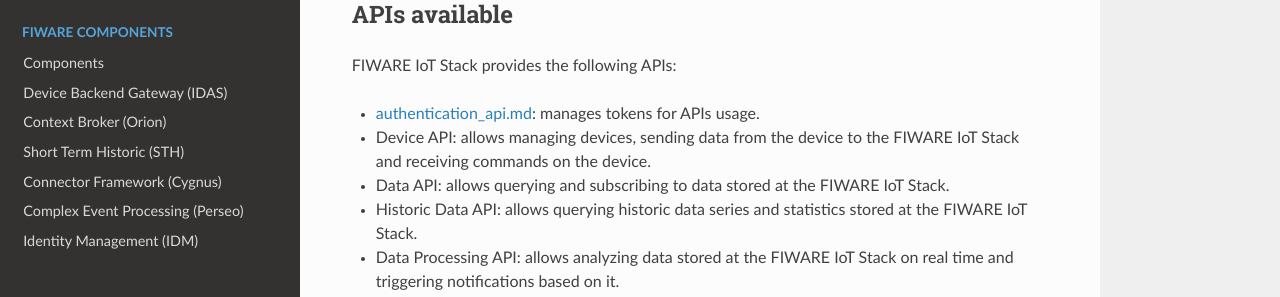
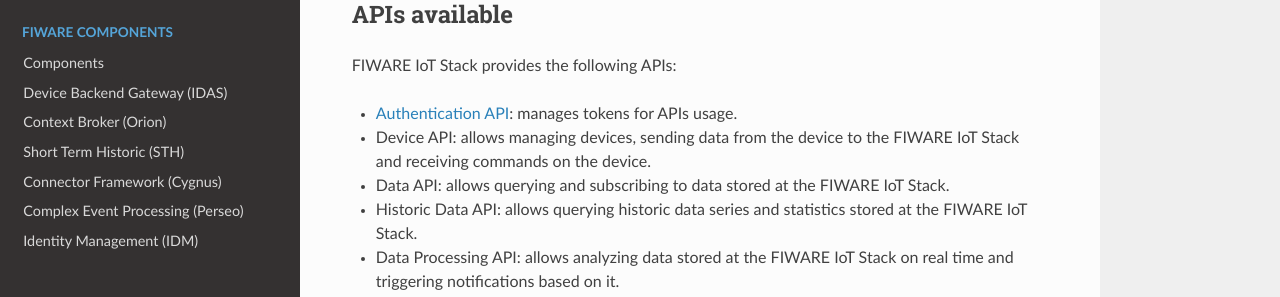
Before and after one commit to telefonicaid/thinking-cities, an MkDocs documentation site: the page built from docs/index.md, in a window 1280 px wide and 900 px high. Shown: the part 413-710 px from the top of the window. Built offline with MkDocs 1.6.1, drawn with Linux system fonts in a browser that asks for light colours; nearby versions of some CDN libraries; old or Windows-style settings are respelled for this version of MkDocs.

```diff
--- a/docs/index.md
+++ b/docs/index.md
@@ -15,7 +15,7 @@ These are the main benefits of solutions 'powered by the FIWARE IoT Stack':
 
 FIWARE IoT Stack provides the following APIs:
 
-- [authentication_api.md](Authentication API): manages tokens for APIs usage.
+- [Authentication API](authentication_api.md): manages tokens for APIs usage.
 - Device API: allows managing devices, sending data from the device to the FIWARE IoT Stack and receiving commands on the device.
 - Data API: allows querying and subscribing to data stored at the FIWARE IoT Stack.
 - Historic Data API: allows querying historic data series and statistics stored at the FIWARE IoT Stack.
```
